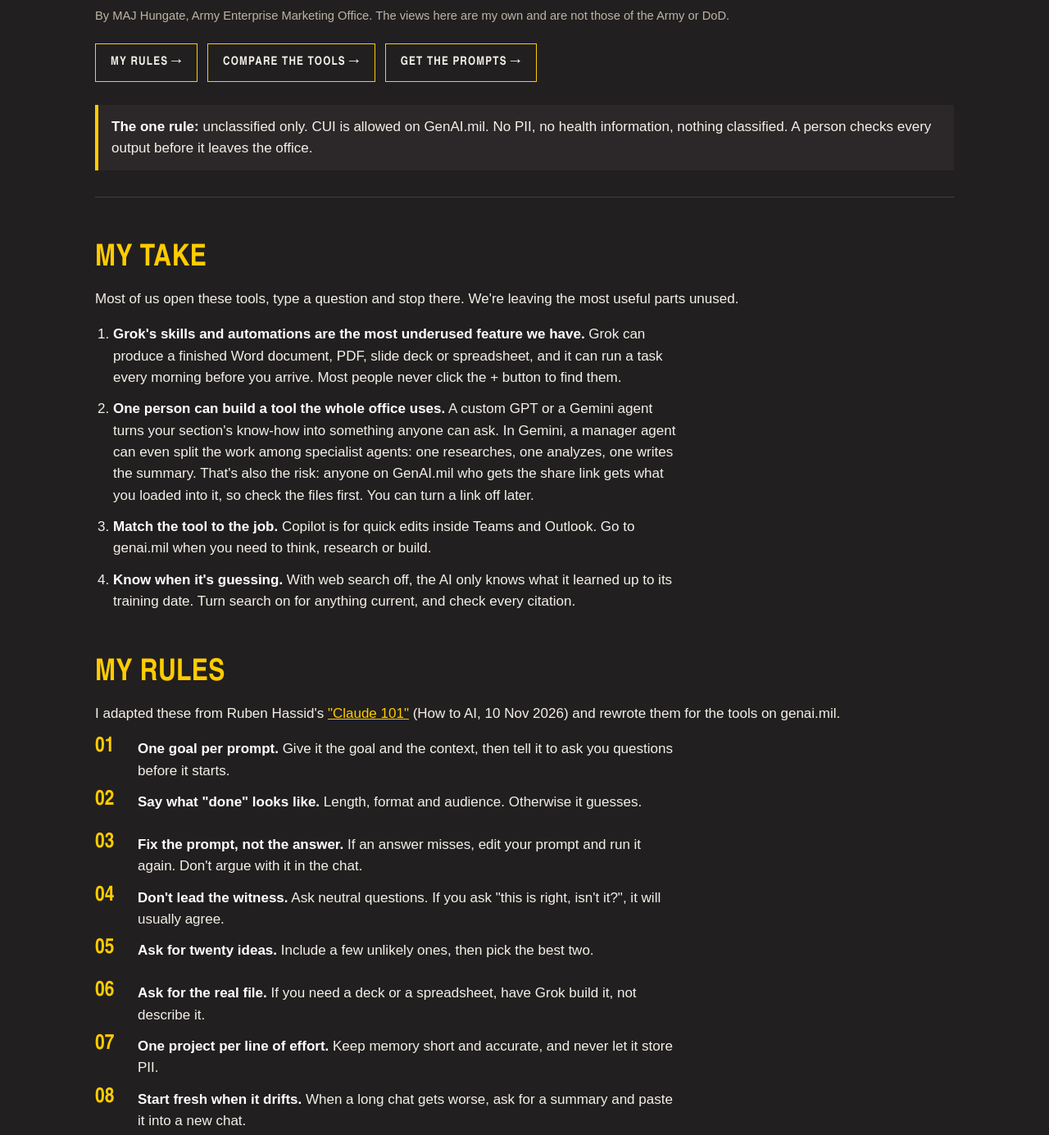
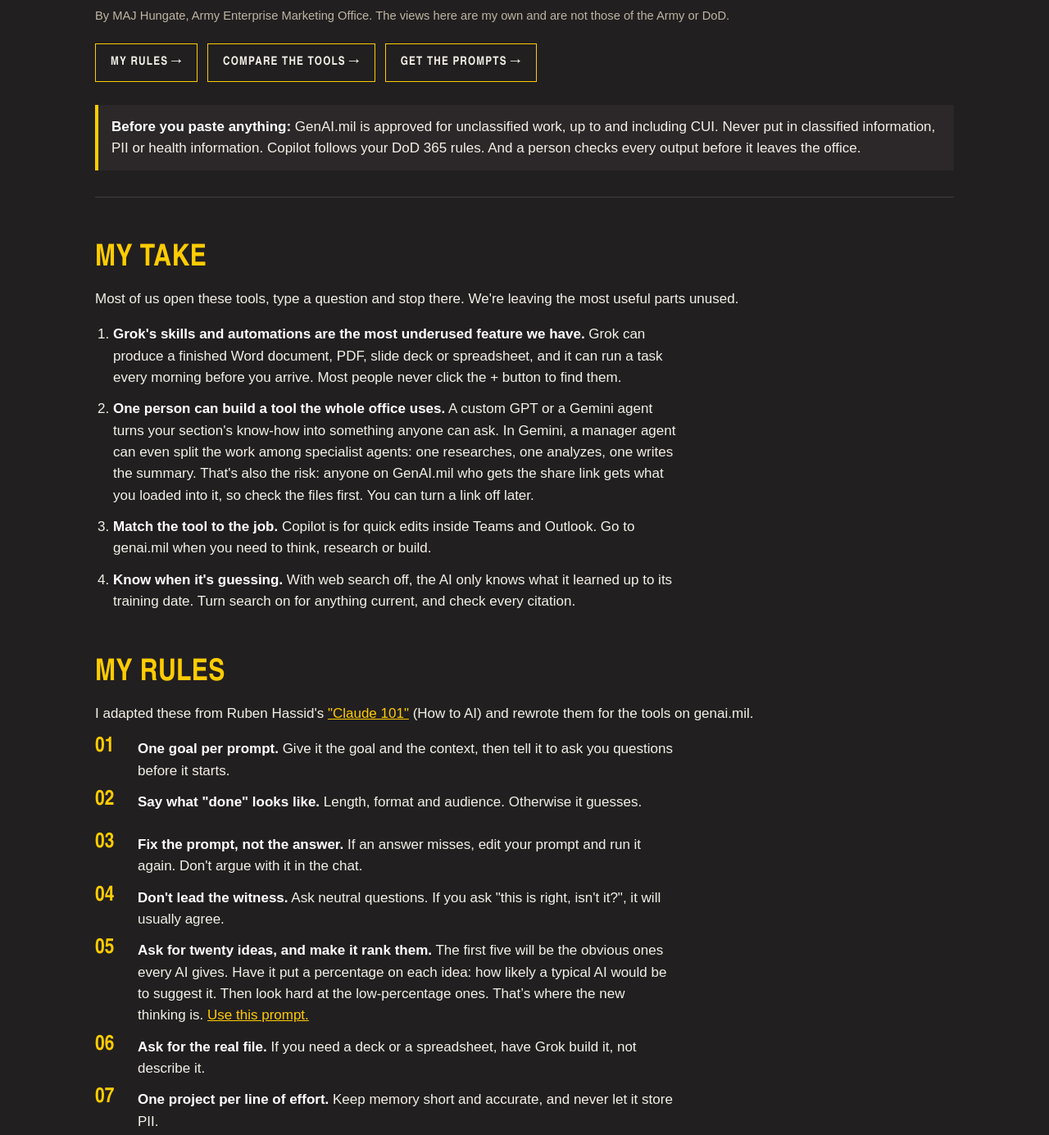
Before and after one commit to chesterhungate-ui/genai-mil-field-guide, a plain HTML site: page index.html in a window 1280 px wide. Shown: the part 380-1765 px from the top of the page at 82% size. Drawn offline with Linux system fonts and the light colour scheme.

Commit message:
Clarify data callout, drop rules date, expand twenty-ideas rule with ranked prompt
Co-Authored-By: Claude Opus 5.5 <noreply@anthropic.com>

```diff
--- a/index.html
+++ b/index.html
@@ -150,7 +150,7 @@
 <p class="lede">What each tool on your government computer does, the rules I follow, and prompts you can try today: Microsoft Copilot, ChatGPT Mil, Gemini for Government and Grok for Government.</p>
 <p class="byline">By MAJ Hungate, Army Enterprise Marketing Office. The views here are my own and are not those of the Army or DoD.</p>
 <div class="actions"><a class="btn" href="#rules">My rules &rarr;</a><a class="btn" href="#features">Compare the tools &rarr;</a><a class="btn" href="#prompts">Get the prompts &rarr;</a></div>
-<div class="rule"><b>The one rule:</b> unclassified only. CUI is allowed on GenAI.mil. No PII, no health information, nothing classified. A person checks every output before it leaves the office.</div>
+<div class="rule"><b>Before you paste anything:</b> GenAI.mil is approved for unclassified work, up to and including CUI. Never put in classified information, PII or health information. Copilot follows your DoD 365 rules. And a person checks every output before it leaves the office.</div>
 </section>
 
 <section>
@@ -164,13 +164,13 @@
 </ol>
 
 <h2 id="rules">My rules</h2>
-<p>I adapted these from Ruben Hassid's <a href="https://ruben.substack.com/p/claude-101">"Claude 101"</a> (How to AI, 10 Nov 2026) and rewrote them for the tools on genai.mil.</p>
+<p>I adapted these from Ruben Hassid's <a href="https://ruben.substack.com/p/claude-101">"Claude 101"</a> (How to AI) and rewrote them for the tools on genai.mil.</p>
 <ol class="rules">
   <li><b>One goal per prompt.</b> Give it the goal and the context, then tell it to ask you questions before it starts.</li>
   <li><b>Say what "done" looks like.</b> Length, format and audience. Otherwise it guesses.</li>
   <li><b>Fix the prompt, not the answer.</b> If an answer misses, edit your prompt and run it again. Don't argue with it in the chat.</li>
   <li><b>Don't lead the witness.</b> Ask neutral questions. If you ask "this is right, isn't it?", it will usually agree.</li>
-  <li><b>Ask for twenty ideas.</b> Include a few unlikely ones, then pick the best two.</li>
+  <li><b>Ask for twenty ideas, and make it rank them.</b> The first five will be the obvious ones every AI gives. Have it put a percentage on each idea: how likely a typical AI would be to suggest it. Then look hard at the low-percentage ones. That&rsquo;s where the new thinking is. <a href="#twenty">Use this prompt.</a></li>
   <li><b>Ask for the real file.</b> If you need a deck or a spreadsheet, have Grok build it, not describe it.</li>
   <li><b>One project per line of effort.</b> Keep memory short and accurate, and never let it store PII.</li>
   <li><b>Start fresh when it drifts.</b> When a long chat gets worse, ask for a summary and paste it into a new chat.</li>
@@ -430,6 +430,11 @@ Notes: Range day moved from Tuesday to Thursday because of weather. S4 to confir
 <pre>Help me compare two options for a notional office move. Option A: move all at once over one weekend. Option B: move one section per week for four weeks. Build a short decision matrix on mission impact, cost, risk and workload. Then argue against your own recommendation in three sentences and tell me what information would change your answer.</pre>
 </div>
 
+<div class="prompt" id="twenty">
+  <div class="prompt-head"><div><b>All four: twenty ideas, ranked by how obvious they are</b><span>Works in any tool. Replace the bracket with your problem.</span></div><button class="copy" type="button">Copy</button></div>
+<pre>Give me 20 ideas for [your problem, for example: getting more junior leaders to use our office's AI tools]. For each idea, estimate the percent chance that a typical AI assistant would suggest it, from 0 to 100 percent. Sort the list from most likely to least likely. At least eight ideas should be under 10 percent. Then pick the two low-percentage ideas you think are most worth trying, and tell me in one sentence each why.</pre>
+</div>
+
 <div class="prompt">
   <div class="prompt-head"><div><b>All four: same prompt, side by side</b><span>Run this in each tool and compare the answers.</span></div><button class="copy" type="button">Copy</button></div>
 <pre>In 120 words or less, explain to a new staff officer what CUI is, what it is not, and one common mistake people make when handling it. End with one question I should ask my security manager.</pre>
```
